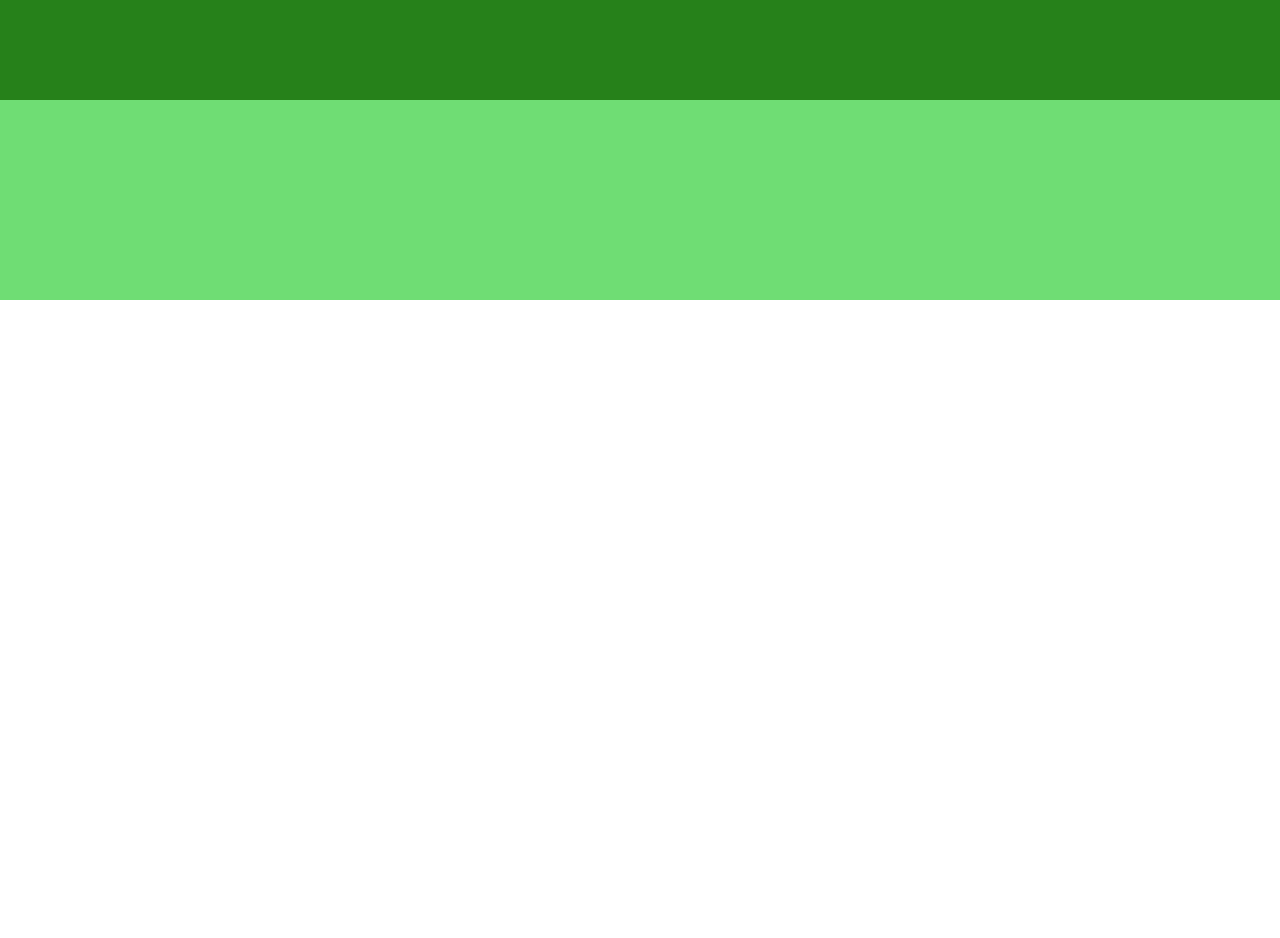
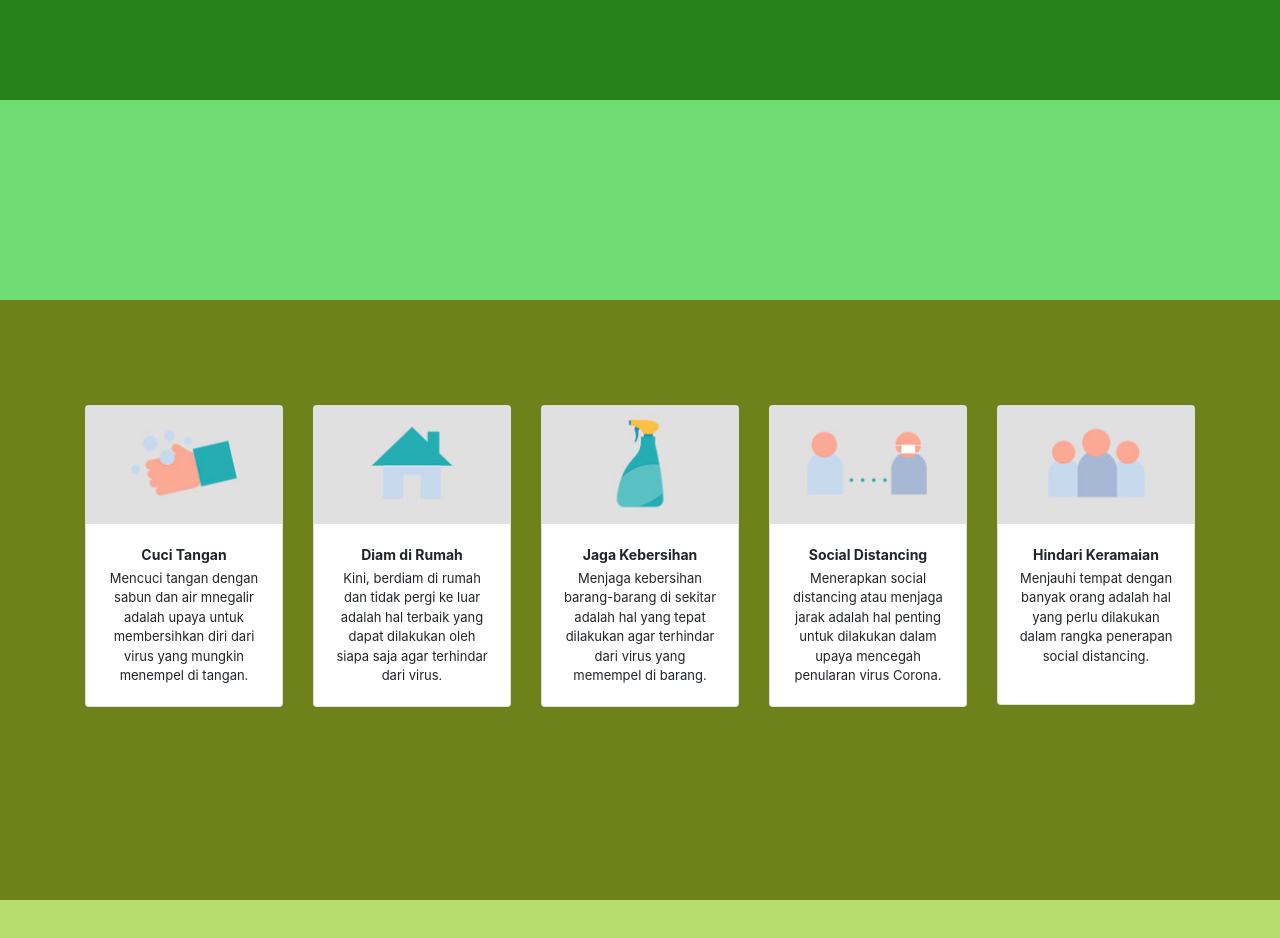
Before and after one commit to IlhamShiddiq/Corona-Web-using-API, a website: page src/index.html in a window 1280 px wide. Shown: the part 2100-3038 px from the top of the page. Before the commit the page ends 2400 px from the top, so only its background shows below. Drawn offline with nearby package versions, Linux system fonts and the light colour scheme.

Commit message:
add prevent way page

```diff
--- a/src/index.html
+++ b/src/index.html
@@ -116,6 +116,61 @@
     </div>
   </div>
 
+  <!-- Page 4 -->
+  <div class="page page-4">
+    <div class="sub-page sub-page-4">
+      <div class="container">
+        <div class="row" style="padding: 70px 0;">
+          <div class="col-lg col-12">
+            <div class="card card-pre">
+              <img src="image/prevent/cuci-tangan.jpg" class="card-img-top" alt="Cuci Tangan">
+              <div class="card-body card-body-pre text-center">
+                <p class="card-title mb-1">Cuci Tangan</p>
+                <p class="card-text">Mencuci tangan dengan sabun dan air mnegalir adalah upaya untuk membersihkan diri dari virus yang mungkin menempel di tangan.</p>
+              </div>
+            </div>
+          </div>
+          <div class="col-lg col-12">
+            <div class="card card-pre">
+              <img src="image/prevent/diam-rumah.jpg" class="card-img-top" alt="Diam di Rumah">
+              <div class="card-body card-body-pre text-center">
+                <p class="card-title mb-1">Diam di Rumah</p>
+                <p class="card-text">Kini, berdiam di rumah dan tidak pergi ke luar adalah hal terbaik yang dapat dilakukan oleh siapa saja agar terhindar dari virus.</p>
+              </div>
+            </div>
+          </div>
+          <div class="col-lg col-12">
+            <div class="card card-pre">
+              <img src="image/prevent/jaga-kebersihan.jpg" class="card-img-top" alt="Jaga Kebersihan">
+              <div class="card-body card-body-pre text-center">
+                <p class="card-title mb-1">Jaga Kebersihan</p>
+                <p class="card-text">Menjaga kebersihan barang-barang di sekitar adalah hal yang tepat dilakukan agar terhindar dari virus yang memempel di barang.</p>
+              </div>
+            </div>
+          </div>
+          <div class="col-lg col-12">
+            <div class="card card-pre">
+              <img src="image/prevent/jarak.jpg" class="card-img-top" alt="Jaga Jarak">
+              <div class="card-body card-body-pre text-center">
+                <p class="card-title mb-1">Social Distancing</p>
+                <p class="card-text">Menerapkan social distancing atau menjaga jarak adalah hal penting untuk dilakukan dalam upaya mencegah penularan virus Corona.</p>
+              </div>
+            </div>
+          </div>
+          <div class="col-lg col-12">
+            <div class="card card-pre">
+              <img src="image/prevent/keramaian.jpg" class="card-img-top" alt="Hindari Keramaian">
+              <div class="card-body card-body-pre text-center">
+                <p class="card-title mb-1">Hindari Keramaian</p>
+                <p class="card-text">Menjauhi tempat dengan banyak orang adalah hal yang perlu dilakukan dalam rangka penerapan social distancing.</p>
+              </div>
+            </div>
+          </div>
+        </div>
+      </div>
+    </div>
+  </div>
+
   <!-- Navigasi -->
   <div class="nav-bottom-wrapper">
     <div class="nav-bottom shadow-lg">
--- a/src/style/responsive.css
+++ b/src/style/responsive.css
@@ -30,7 +30,7 @@
     .card-what-is {
         width: 90%;
     }
-    .card-sym {
+    .card-sym, .card-pre {
         width: 305px !important;
         margin: auto;
         margin-top: 10px;
@@ -69,7 +69,7 @@
     .card-what-is {
         width: 90%;
     }
-    .card-sym {
+    .card-sym, .card-pre {
         width: 350px !important;
         margin: auto;
         margin-top: 10px;
@@ -108,7 +108,7 @@
     .card-what-is {
         width: 90%;
     }
-    .card-sym {
+    .card-sym, .card-pre {
         width: 370px !important;
         margin: auto;
         margin-top: 10px;
@@ -139,4 +139,7 @@
     .card-body {
         min-height: 200px !important;
     }
+    .card-body-pre {
+        min-height: 230px !important;
+    }
 }
--- a/src/style/style.css
+++ b/src/style/style.css
@@ -115,3 +115,14 @@ p.card-title {
 p.card-text {
     font-size: 13px;
 }
+
+/* Page-4 Style */
+.page-4 {
+    background-color: rgb(183, 221, 111);
+}
+.sub-page-4 {
+    background-color: rgb(110, 129, 26);
+}
+.card-body-pre {
+    min-height: 180px !important;
+}
```
Also changed, not shown: src/image/prevent/clean.png (deleted), src/image/prevent/crowded_places.png (deleted), src/image/prevent/cuci-tangan.jpg (added), src/image/prevent/diam-rumah.jpg (added), src/image/prevent/distancing.png (deleted), src/image/prevent/jaga-kebersihan.jpg (added), src/image/prevent/jarak.jpg (added), src/image/prevent/keramaian.jpg (added), src/image/prevent/stay_at_home.png (deleted), src/image/prevent/wash_hands.png (deleted), src/image/symtomps/cough.png (deleted), src/image/symtomps/flu.png (deleted), src/image/symtomps/high fever.png (deleted), src/image/symtomps/sore throath.png (deleted).
